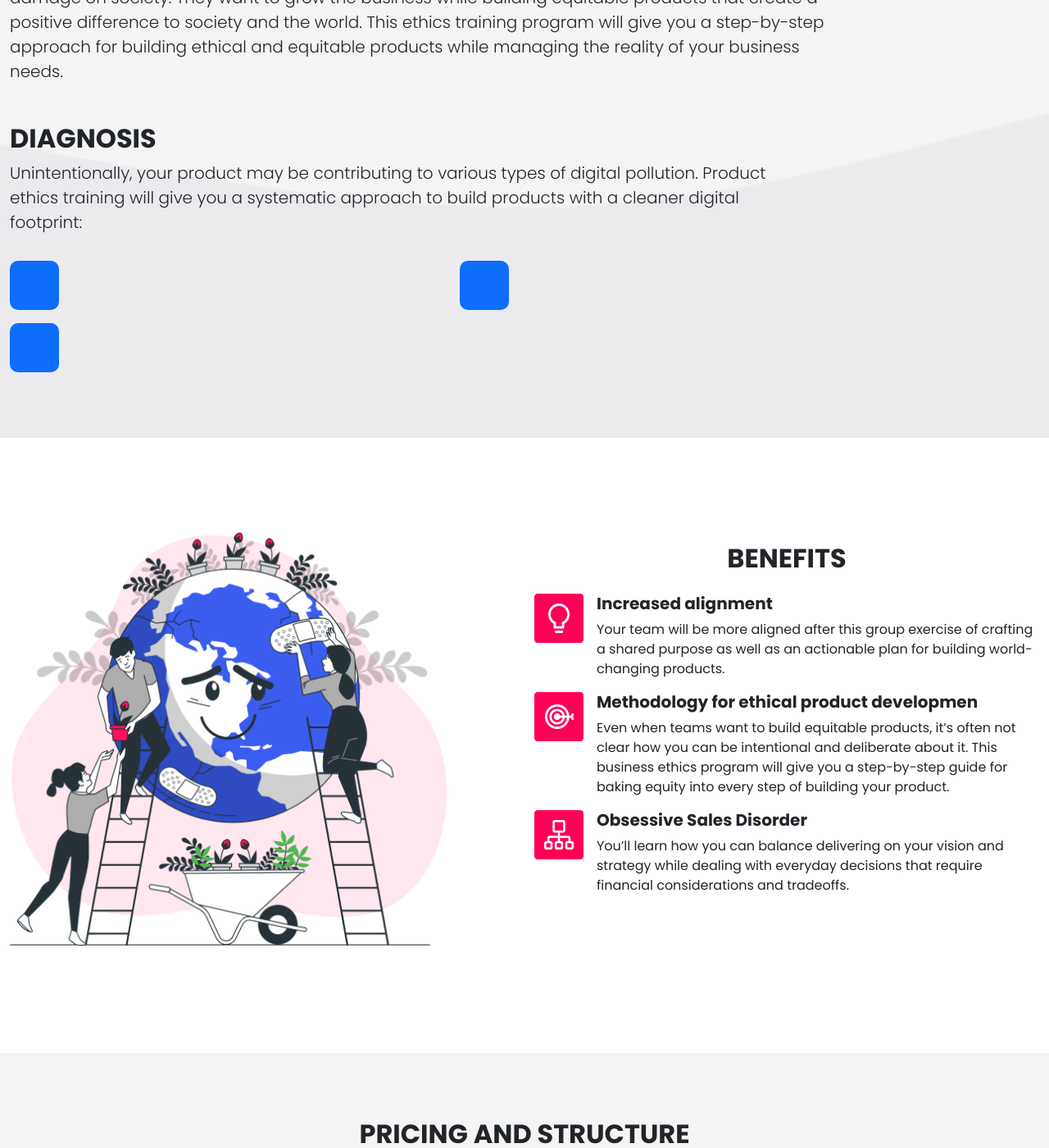
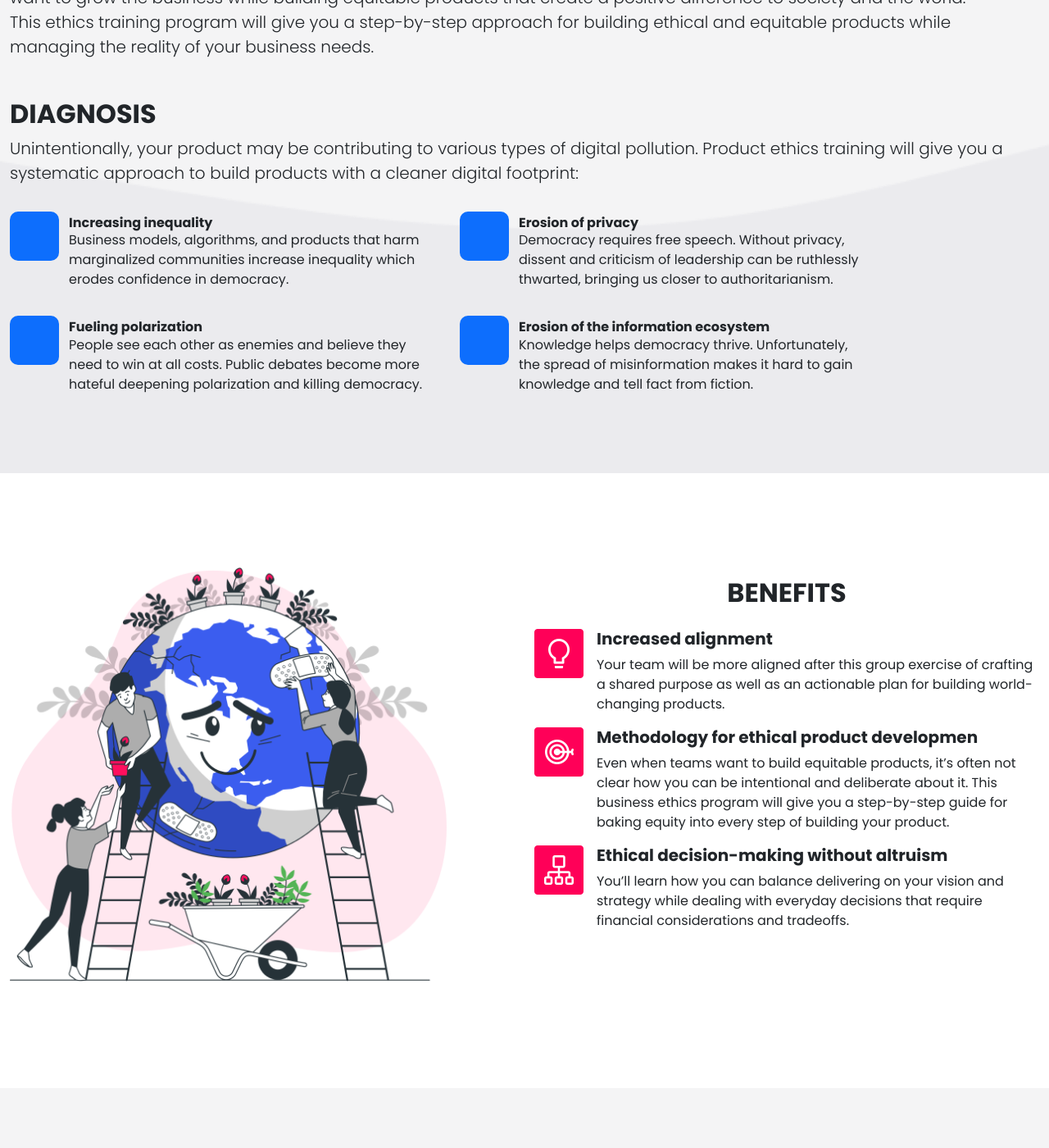
Before and after one commit to qq7te/radical-product, a Jekyll site: the page built from src/_training_posts/2022-07-04-ethics-training.md, in a window 1280 px wide and 1400 px high, scrolled down 800 px. Shown: the whole window at 82% size. Built offline with Jekyll 4.4.1, drawn with Linux system fonts in a browser that asks for light colours.

```diff
--- a/src/_layouts/training.html
+++ b/src/_layouts/training.html
@@ -30,9 +30,9 @@ layout: default
 
 		<div class="text-center text-md-start">
             <h2 class="subtitle uppercase mb-3">{{page.titleOne}}</h2>
-            <p class=" mb-5 me-lg-5 pe-lg-5 light fs-5 col-lg-10">{{page.problemDescription}}</p>
+            <p class=" mb-5 me-lg-5 pe-lg-2 light fs-5">{{page.problemDescription}}</p>
             <h2 class="subtitle uppercase ">{{page.titleTwo}}</h2>
-            <p class=" me-2 pb-3 big-text light fs-5 col-lg-9">{{page.descriptionTitleTwo}}: </p>
+            <p class=" me-2 pb-3 big-text light fs-5 ">{{page.descriptionTitleTwo}}: </p>
             <div class="container-xxl ps-0 text-start">
                 <div class="row g-3 align-content-center ">
                     <div class="d-flex col-12 col-md-5 me-3 gap-1 ps-3 ps-md-2">
--- a/src/_training_posts/2022-07-04-ethics-training.md
+++ b/src/_training_posts/2022-07-04-ethics-training.md
@@ -2,6 +2,7 @@
 layout: training
 title: Product Ethics
 description: This ethics training helps you build successful products while creating equitable outcomes for society. Learn practical tools to embrace responsibility so you can build products that create the change you intend.
+descriptionCard: Build successful products while avoiding digital pollution. This training helps you embrace responsibility so you can create the change you intend.
 bg: 3B5DEF
 copy: If you want to build equitable products.
 img: /images/combined-shape-3.svg
@@ -17,6 +18,26 @@ titleTwo: Diagnosis
 descriptionTitleTwo: Unintentionally, your product may be contributing to various types of digital pollution. Product ethics training will give you a systematic approach to build products with a cleaner digital footprint
 
 
+subtitleOne: Increasing inequality
+descriptionSubtitleOne: Business models, algorithms, and products that harm marginalized communities increase inequality which erodes confidence in democracy.
+iconSubtitleOne:
+
+subtitleTwo: Erosion of privacy
+descriptionSubtitleTwo: Democracy requires free speech. Without privacy, dissent and criticism of leadership can be ruthlessly thwarted, bringing us closer to authoritarianism.
+iconSubtitleTwo:
+
+iconSubtitleThree:
+subtitleThree: Fueling polarization
+descriptionSubtitleThree: People see each other as enemies and believe they need to win at all costs. Public debates become more hateful deepening polarization and killing democracy.
+
+subtitleFour: Erosion of the information ecosystem
+descriptionSubtitleFour: Knowledge helps democracy thrive. Unfortunately, the spread of misinformation makes it hard to gain knowledge and tell fact from fiction.
+iconSubtitleFour:
+
+
+
+
+
 titleThree: Benefits
 titleThreeSubtitleOne: Increased alignment
 descriptionTitleThreeSubtitleOne: Your team will be more aligned after this group exercise of crafting a shared purpose as well as an actionable plan for building world-changing products.
@@ -26,7 +47,7 @@ titleThreeSubtitleTwo: Methodology for ethical product developmen
 descriptionTitleThreeSubtitleTwo: Even when teams want to build equitable products, it’s often not clear how you can be intentional and deliberate about it. This business ethics program will give you a step-by-step guide for baking equity into every step of building your product.
 iconTitleThreeSubtitleTwo: /images/give-your-bro.png
 
-titleThreeSubtitleThree: Obsessive Sales Disorder
+titleThreeSubtitleThree: Ethical decision-making without altruism
 descriptionTitleThreeSubtitleThree: You’ll learn how you can balance delivering on your vision and strategy while dealing with everyday decisions that require financial considerations and tradeoffs.
 iconTitleThreeSubtitleThree: /images/icon-training-1.png
 
```
Also changed, not shown: src/_training_posts/2022-07-01-product-managment-training.md (+3 -1 lines), src/_training_posts/2022-07-02-digital-transformation.md (+3 -0 lines), src/_training_posts/2022-07-03-innovation-training.md (+2 -0 lines), src/training.html (+8 -8 lines).
